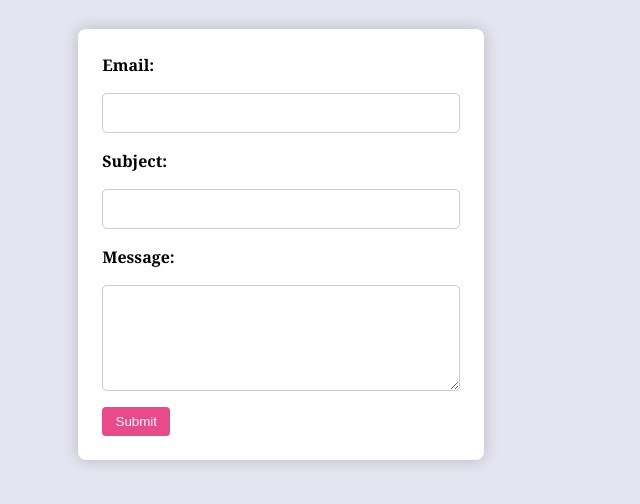
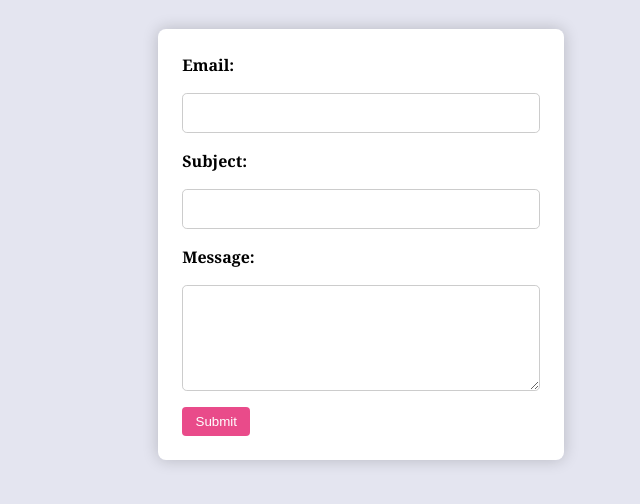
Before and after one commit to crepusidiem/portfolio, a plain HTML site: page contact/index.html in a window 1280 px wide. Shown: the part 282-786 px from the top of the page, without its empty margins (169-809 px from the left). Drawn offline with Linux system fonts and the light colour scheme.

Commit message:
Change style

```diff
--- a/style.css
+++ b/style.css
@@ -82,7 +82,7 @@ form {
   font-family: inherit;
   width: 100%;
   max-width: 40ch;
-  margin: 2em auto;
+  margin: 2em 5em;
   padding: 1.5em;
   background-color: #fff;
   border-radius: 0.5em;
```
